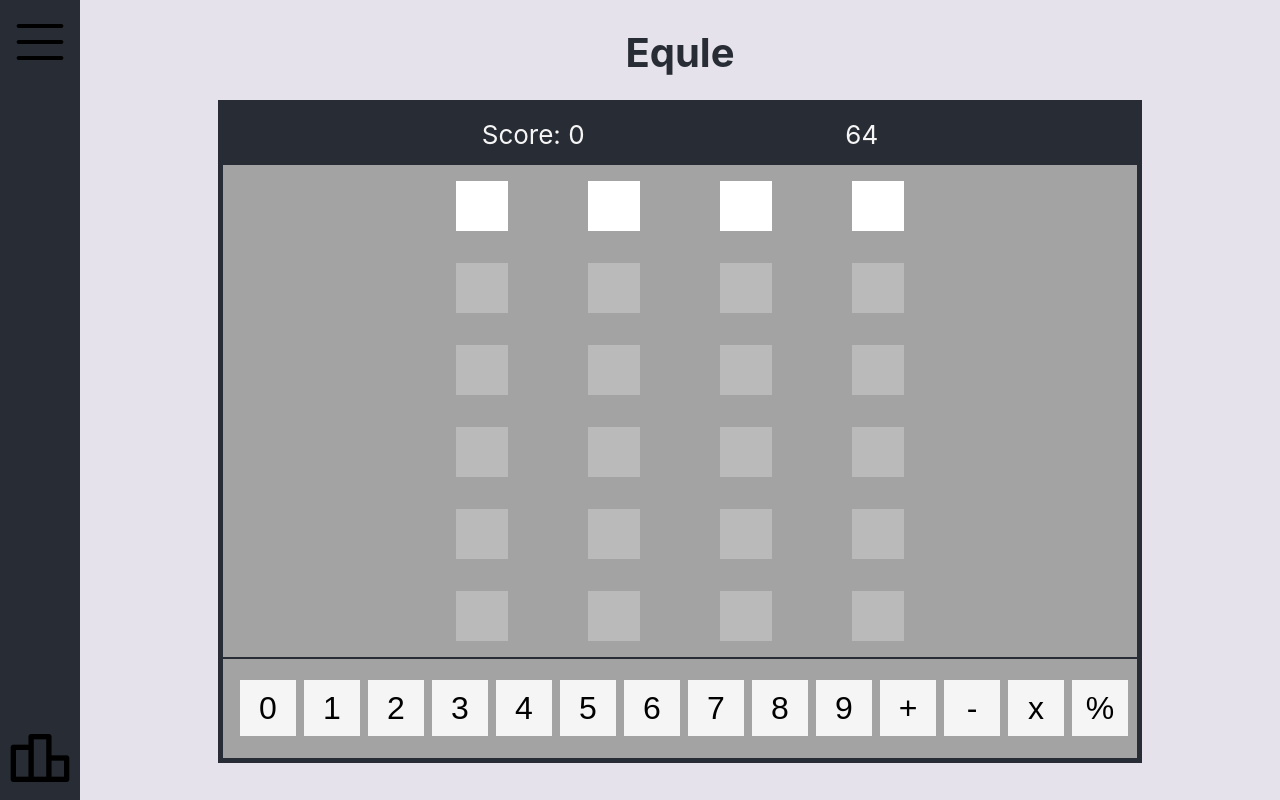
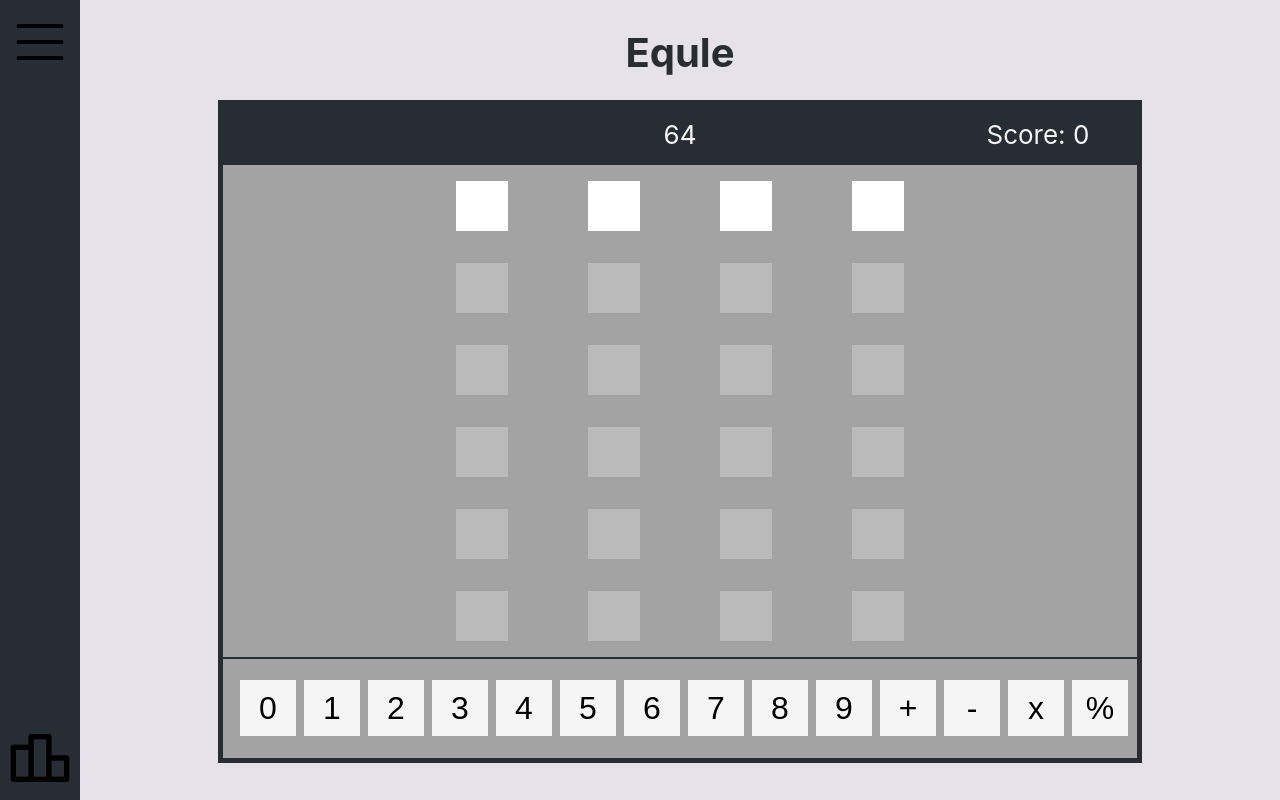
Before and after one commit to rsd3123/Equle, a React (Create React App) app in the folder equle-frontend/: page / in a window 1280 px wide. Built offline with nearby package versions, Linux system fonts and the light colour scheme.

Commit message:
Centered Header

```diff
--- a/equle-frontend/src/components/main/Game.css
+++ b/equle-frontend/src/components/main/Game.css
@@ -23,11 +23,10 @@
     align-items: center;
     text-align: center;
 
-    justify-content: space-evenly;
+    justify-content:flex-start;
 
     padding-top:20px;
     padding-bottom: 20px;
-
 
 
     background-color: #282c34;
--- a/equle-frontend/src/components/main/Game.tsx
+++ b/equle-frontend/src/components/main/Game.tsx
@@ -228,8 +228,9 @@ function Game(props:any) {
             <GameOverOverlay isHidden = {isGameOverHidden} score = {currentScore} resetGame = {resetPuzzle}></GameOverOverlay>
 
            <div className = "GameHeader">
+
+                <TargetNumber number = {currentNumber}></TargetNumber>
                 <ScoreBoard score = {currentScore}></ScoreBoard>
-                <TargetNumber number = {currentNumber}></TargetNumber>
                 {/*Include Timer? Doesn't make sense. Timer doesn't start until first guess*/ }
                 {/*<Timer time = {currentTime} setTime = {setCurrentTime} timerOn = {timerOn} setIsGameOverHidden = {setIsGameOverHidden} setTimerOn = {setTimerOn}></Timer>*/}
            </div>
--- a/equle-frontend/src/components/main/GameHeader/ScoreBoard.css
+++ b/equle-frontend/src/components/main/GameHeader/ScoreBoard.css
@@ -7,5 +7,7 @@
     align-items: center;
     justify-content: space-evenly;
 
+    margin-left: auto;
+    margin-right: 5%;
     padding:2px;
 }
--- a/equle-frontend/src/components/main/GameHeader/TargetNumber.css
+++ b/equle-frontend/src/components/main/GameHeader/TargetNumber.css
@@ -3,5 +3,9 @@
     width: fit-content;
 
     text-align: center;
+
+    margin-left: 50%;
+    transform: translate(-50%);
+
     padding:2px;
 }
```
